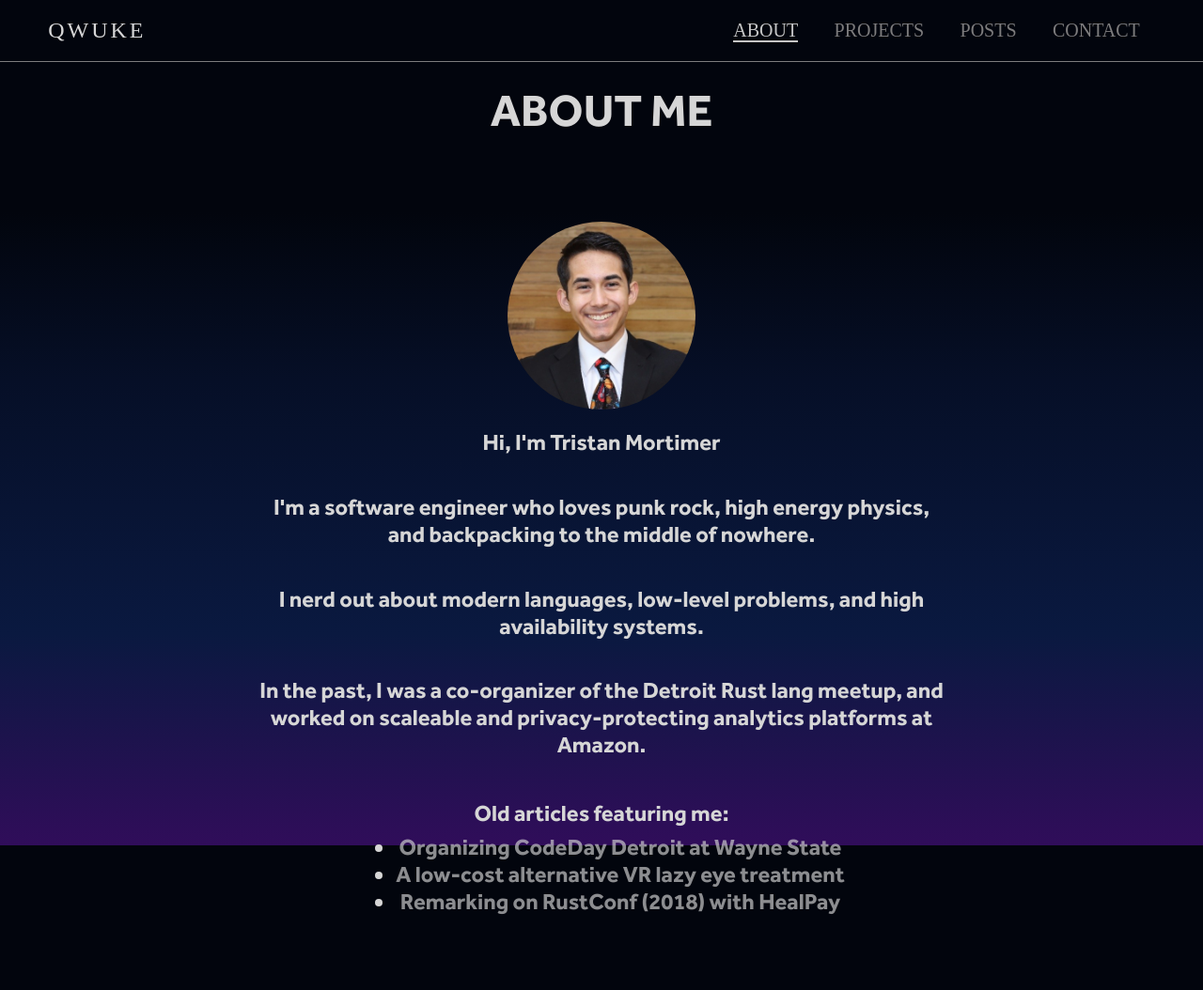
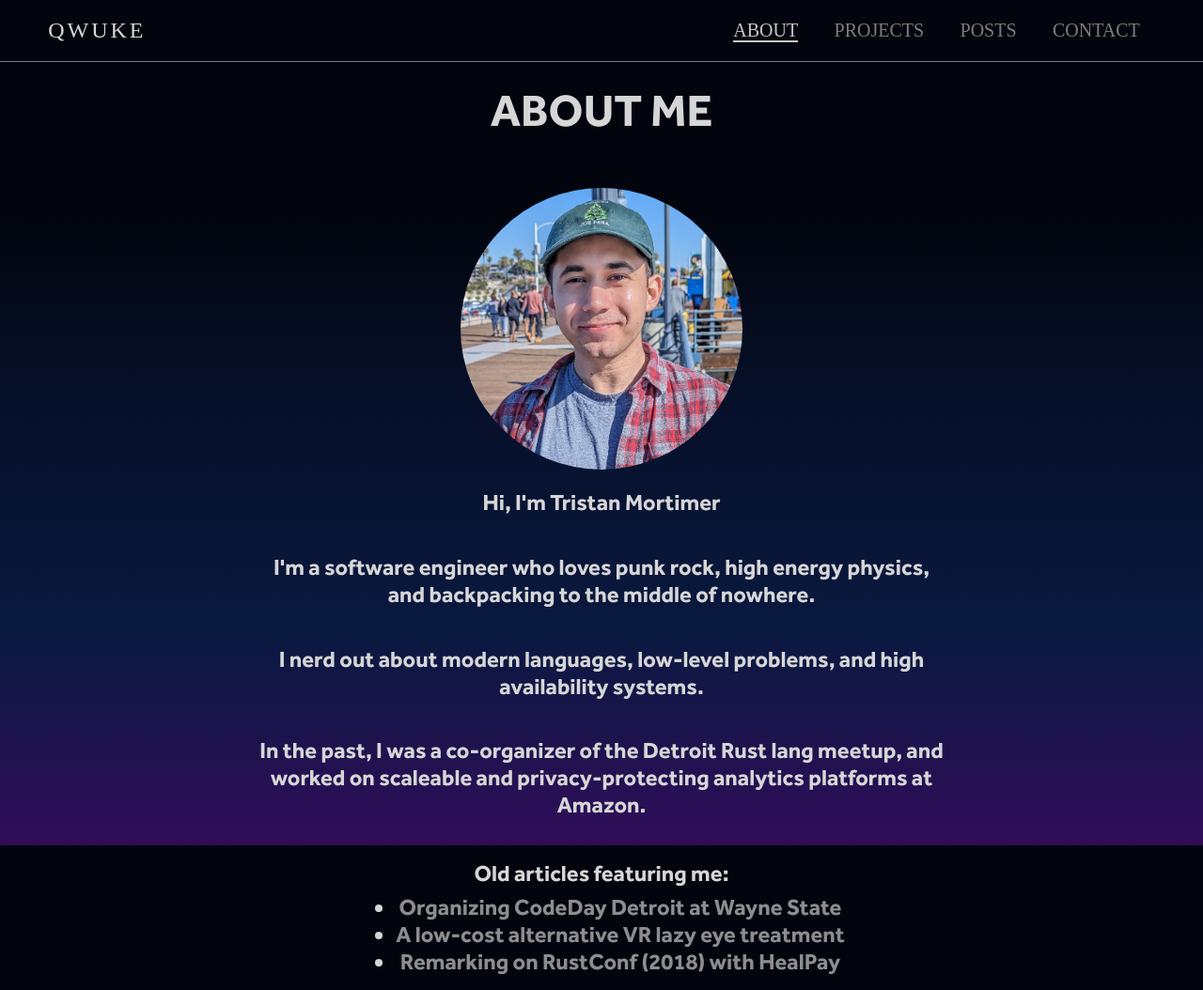
Before and after one commit to Qwuke/qwuke.github.io, a Jekyll site: the page built from about.html, in a window 1280 px wide. Shown: the whole page at 94% size. Built offline with Jekyll 4.4.1, drawn with Linux system fonts in a browser that asks for light colours; some web fonts are replaced; before the commit the page ends 990 px from its top, so only the background shows below that.

Commit message:
Remove metadata placeholder text, change the about me photo and styling to a more casual profile

```diff
--- a/_layouts/default.html
+++ b/_layouts/default.html
@@ -6,7 +6,7 @@
 	<head>
 		<meta charset="utf-8"/>
 		<title>Tristan Mortimer - {{ page.title | downcase }}</title>
-		<meta name="description" content="Placeholder"/>
+		<meta name="description" content="You've Reached Tristan Mortimer"/>
 		<link rel="stylesheet" href="/styles.css">
 		<link rel="shortcut icon" type="image/x-icon" href="/favicon.ico" />
 		<meta name="viewport" content="width=device-width">
--- a/styles.css
+++ b/styles.css
@@ -79,8 +79,8 @@ main article p {
 }
 
 .about-photo {
-	width: 200px;
-	height: 200px;
+	width: 300px;
+	height: 300px;
 	border-radius: 50%;
 	overflow: hidden;
 	flex-wrap: wrap;
@@ -203,6 +203,6 @@ li a:hover {
 	}
 
 	.about-photo {
-		margin-top: 10vh;
+		margin-top: 6vh;
 	}
 }
```
Also changed, not shown: AboutTristan.jpg.
